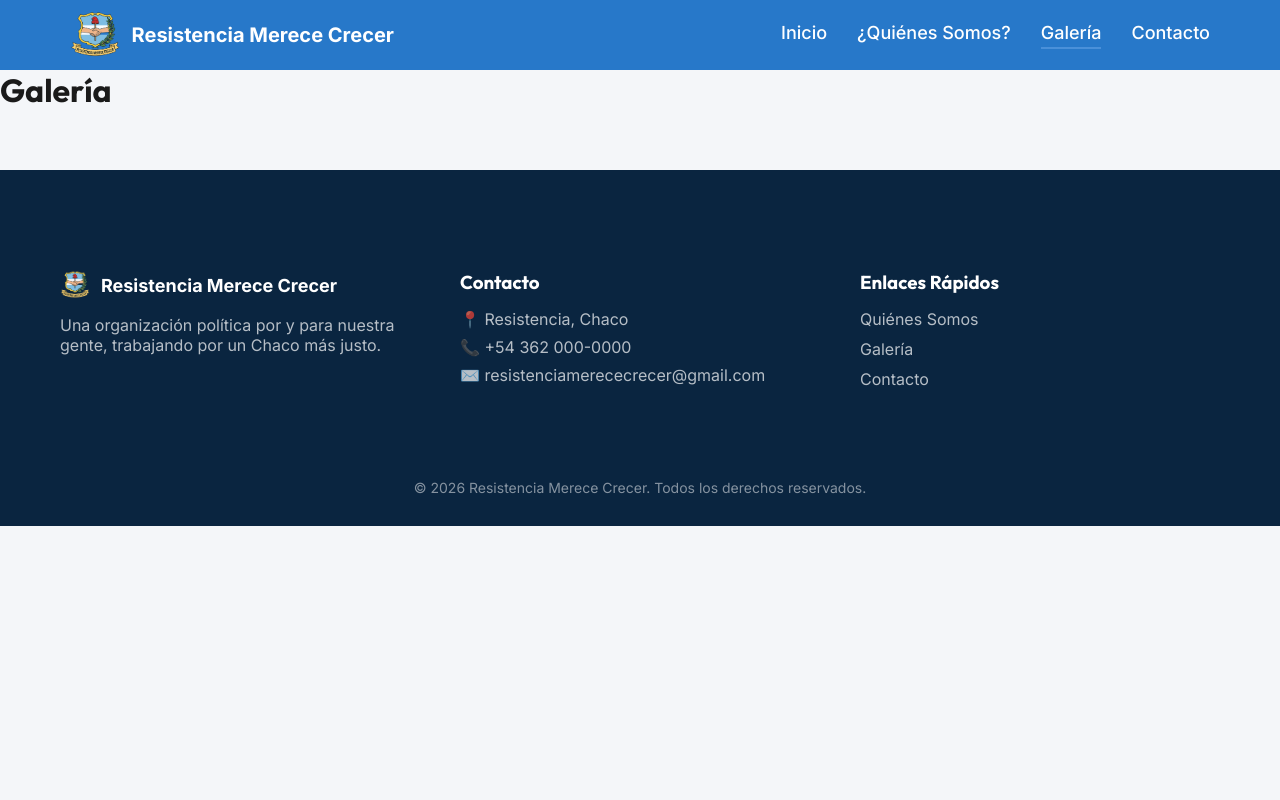
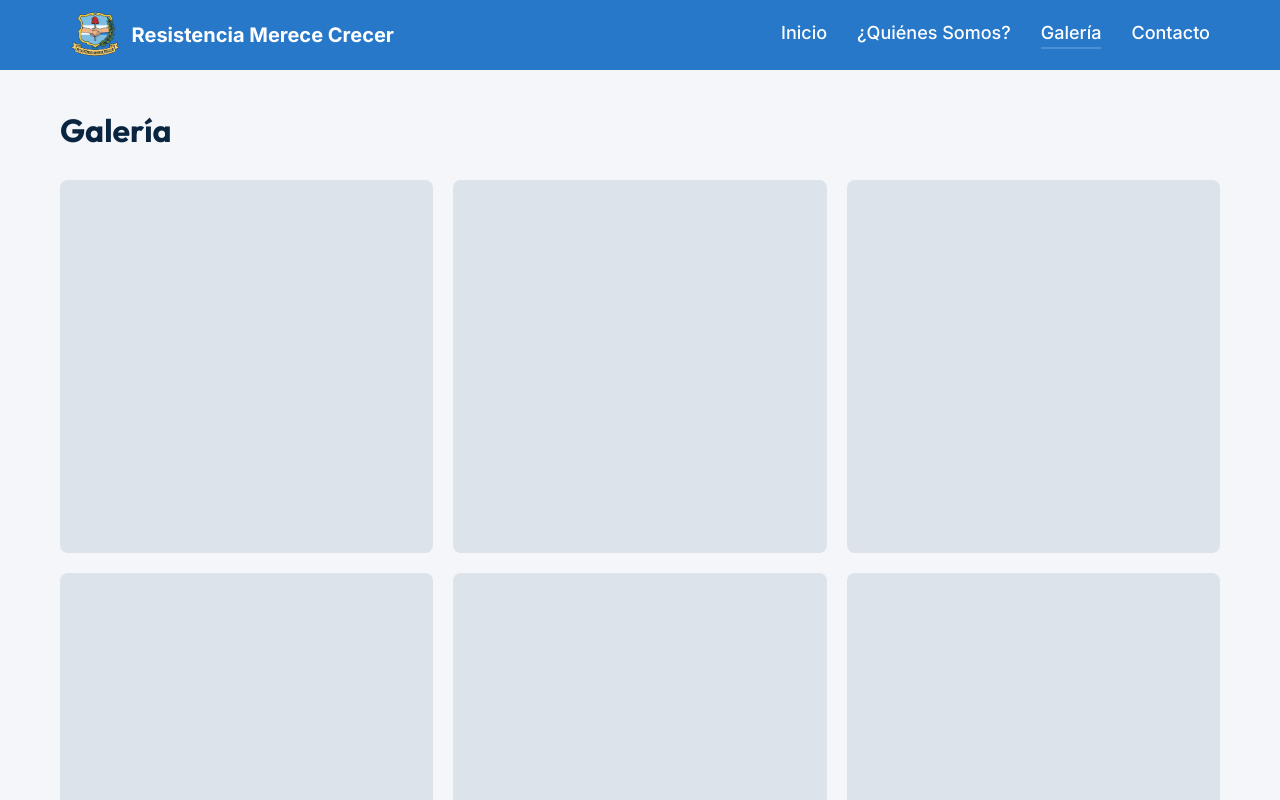
Before and after one commit to esqmarcelo/resistencia-merece-crecer, a React (Vite) app: page /galeria in a window 1280 px wide. Shown: the top 800 px of the page. Built offline with nearby package versions, Linux system fonts and the light colour scheme.

Commit message:
se agrego secciones vacias en galeria para agregar imagenes

```diff
--- a/src/index.css
+++ b/src/index.css
@@ -399,6 +399,35 @@ h3 {
   height: 60px;
 }
 
+.galeria-section {
+  padding-top: 40px;
+  padding-bottom: 60px;
+}
+
+.galeria-section h1 {
+  font-size: 32px;
+  margin-bottom: 30px;
+  color: #0a2540;
+}
+
+.galeria-grid {
+  display: grid;
+  grid-template-columns: repeat(3, 1fr);
+  gap: 20px;
+}
+
+.galeria-item {
+  aspect-ratio: 1 / 1;
+  background-color: #dde3ea;
+  border-radius: 8px;
+}
+
+@media (max-width: 768px) {
+  .galeria-grid {
+    grid-template-columns: repeat(2, 1fr);
+  }
+}
+
 .evento-mes {
   font-size: 12px;
   font-weight: bold;
--- a/src/pages/Galeria.jsx
+++ b/src/pages/Galeria.jsx
@@ -1,4 +1,16 @@
 function Galeria() {
-  return <h1>Galería</h1>
+  const fotos = Array.from({ length: 9 })
+
+  return (
+    <section className="container galeria-section">
+      <h1>Galería</h1>
+      <div className="galeria-grid">
+        {fotos.map((_, index) => (
+          <div className="galeria-item" key={index}></div>
+        ))}
+      </div>
+    </section>
+  )
 }
+
 export default Galeria
```
